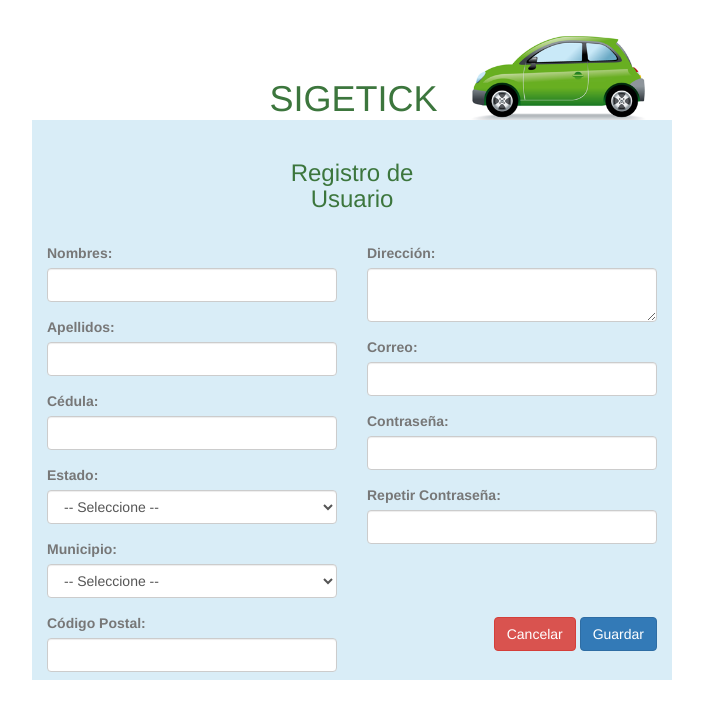
After one commit to j-tamayo/teg, a Django app: page /cuentas/registro/ in a window 1280 px wide. The commit adds this page. Shown: the top 719 px of the page, without its empty margins (288-991 px from the left). Run offline with Django 3.2, Linux system fonts and the light colour scheme; some libraries are stand-ins or nearby versions.

Commit message:
Añadiendo formulario de registro de usuario

```diff
--- a/teg/cuentas/urls.py
+++ b/teg/cuentas/urls.py
@@ -7,6 +7,10 @@ urlpatterns = \
     patterns('',
         url(r'^$',
          RedirectView.as_view(url=reverse_lazy('cuentas_login'))),
+
+        url(r'^registro/$',
+         views.Registro.as_view(),
+         name='cuentas_registro'),
 
         url(r'^ingresar/$',
          views.Ingresar.as_view(),
--- a/teg/cuentas/views.py
+++ b/teg/cuentas/views.py
@@ -4,6 +4,7 @@ from braces.views import LoginRequiredMixin
 from django.views.generic import View, FormView
 from django.core.urlresolvers import reverse_lazy
 from django.shortcuts import redirect
+from django.http import HttpResponseRedirect
 from cuentas.forms import *
 
 # Create your views here.
@@ -29,6 +30,9 @@ class Ingresar(FormView):
 
 		return super(IngresarView, self).form_valid(form)
 
+class Registro(View):
+    def dispatch(self, request, *args, **kwargs):
+    	return render(request,'cuentas/registro.html')
 
 class Salir(View):
     def get(self, request, *args, **kwargs):
@@ -38,7 +42,6 @@ class Salir(View):
             messages.info(self.request, mensaje)
 
         return redirect(reverse_lazy('cuentas_login'))
-
 
 class DetectarUsuario(LoginRequiredMixin, View):
 	def dispatch(self, request, *args, **kwargs):
--- a/teg/static/css/generic.css
+++ b/teg/static/css/generic.css
@@ -6,3 +6,12 @@
 	position: absolute; /* Break it out of the regular flow */
 	top: 0; left: 0; bottom: 0; right: 0; /* Set the bounds in which to center it, relative to its parent/container */
 }
+
+.Absolute-Center-Registro {
+	height: 70%; /* Set your own height: percents, ems, whatever! */
+	width: 50%; /* Set your own width: percents, ems, whatever! */
+	overflow: auto; /* Recommended in case content is larger than the container */
+	margin: auto; /* Center the item vertically & horizontally */
+	position: absolute; /* Break it out of the regular flow */
+	top: 0; left: 0; bottom: 0; right: 0; /* Set the bounds in which to center it, relative to its parent/container */
+}
--- a/teg/templates/cuentas/ingresar.html
+++ b/teg/templates/cuentas/ingresar.html
@@ -33,7 +33,7 @@
 						<input type="password" class="form-control" id="exampleInputPassword1" placeholder="Contrase&ntilde;a...">
 					</div>
 					<div class="pull-right">
-						<button type="button" class="btn btn-primary">Registrar</button>
+						<a href="{% url 'cuentas_registro' %}" class="btn btn-primary">Registrar</a>
 						<button type="submit" class="btn btn-success">Entrar</button>
 					</div>
 				</form>
--- /dev/null
+++ b/teg/templates/cuentas/registro.html
@@ -0,0 +1,90 @@
+{% extends "base.html" %}
+
+{% block main_content %}
+<header class="header">
+	<div class="row">
+		<div class="col-xs-2 col-lg-offset-5 text-success text-center" style="margin-top: 5%;">
+			<h1>SIGETICK</h1>
+		</div>
+		<div class="col-xs-5 pull-right">
+			<img src="../../static/img_generic/car-icon.png" class="img-rounded" style="width: 40%;">
+		</div>
+	</div>
+</header>
+
+<div class="container-fluid Absolute-Center-Registro bg-info">
+	<div class="row">
+		<div class="col-xs-4 col-lg-offset-4 text-success text-center">
+			<br>
+			<h3>Registro de Usuario</h3>
+		</div>
+	</div>
+	<br>
+	<div class="row">
+		<div class="col-xs-12">
+			<div class="form-box">
+				<form action="{% url 'cuentas_login' %}" method="post">
+					<div class="row">
+						<div class="col-xs-6">
+							<div class="form-group">
+								<label class="text-muted">Nombres:</label>
+								<input type="text" class="form-control">
+							</div>
+							<div class="form-group">
+								<label class="text-muted">Apellidos:</label>
+								<input type="text" class="form-control">
+							</div>
+							<div class="form-group">
+								<label class="text-muted">C&eacute;dula:</label>
+								<input type="text" class="form-control">
+							</div>
+							<div class="form-group">
+								<label class="text-muted">Estado:</label>
+								<select class="form-control">
+									<option value="" selected>-- Seleccione --</option>
+								</select>
+							</div>
+							<div class="form-group">
+								<label class="text-muted">Municipio:</label>
+								<select class="form-control">
+									<option value="" selected>-- Seleccione --</option>
+								</select>
+							</div>
+							<div class="form-group">
+								<label class="text-muted">C&oacute;digo Postal:</label>
+								<input type="text" class="form-control">
+							</div>
+						</div>
+						<div class="col-xs-6">
+							<div class="form-group">
+								<label class="text-muted">Direcci&oacute;n:</label>
+								<textarea class="form-control"></textarea>
+							</div>
+							<div class="form-group">
+								<label for="exampleInputEmail1" class="text-muted">Correo:</label>
+								<input type="email" class="form-control" id="exampleInputEmail1">
+							</div>
+							<div class="form-group">
+								<label for="exampleInputPassword1" class="text-muted">Contrase&ntilde;a:</label>
+								<input type="password" class="form-control" id="exampleInputPassword1">
+							</div>
+							<div class="form-group">
+								<label for="exampleInputPassword1" class="text-muted">Repetir Contrase&ntilde;a:</label>
+								<input type="password" class="form-control" id="exampleInputPassword1">
+							</div>
+							<div class="pull-right" style="margin-top: 20%;">
+								<a href="#" class="btn btn-danger">Cancelar</a>
+								<button type="submit" class="btn btn-primary">Guardar</button>
+							</div>
+						</div>
+					</div>
+				</form>
+			</div>
+		</div>
+
+
+
+	</div>
+
+</div>
+{% endblock %}
```
Also changed, not shown: 2 other files.
